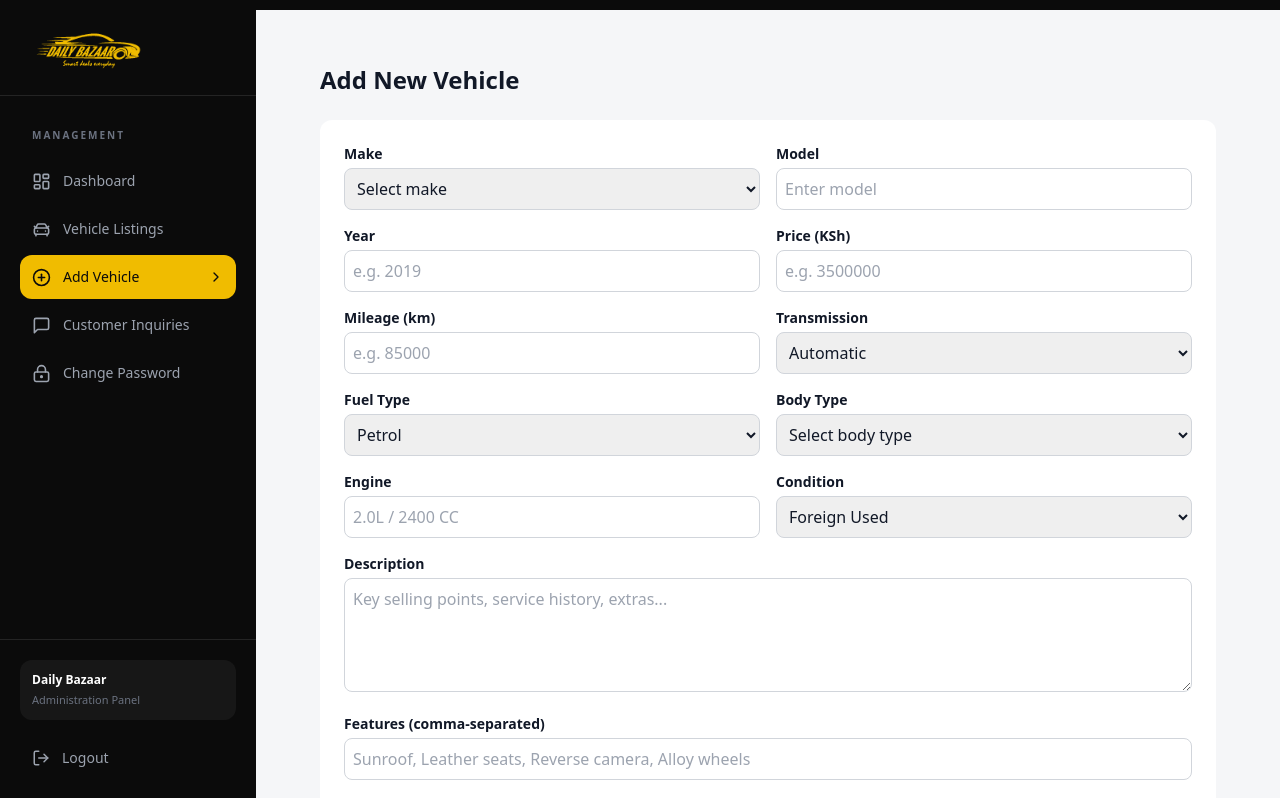
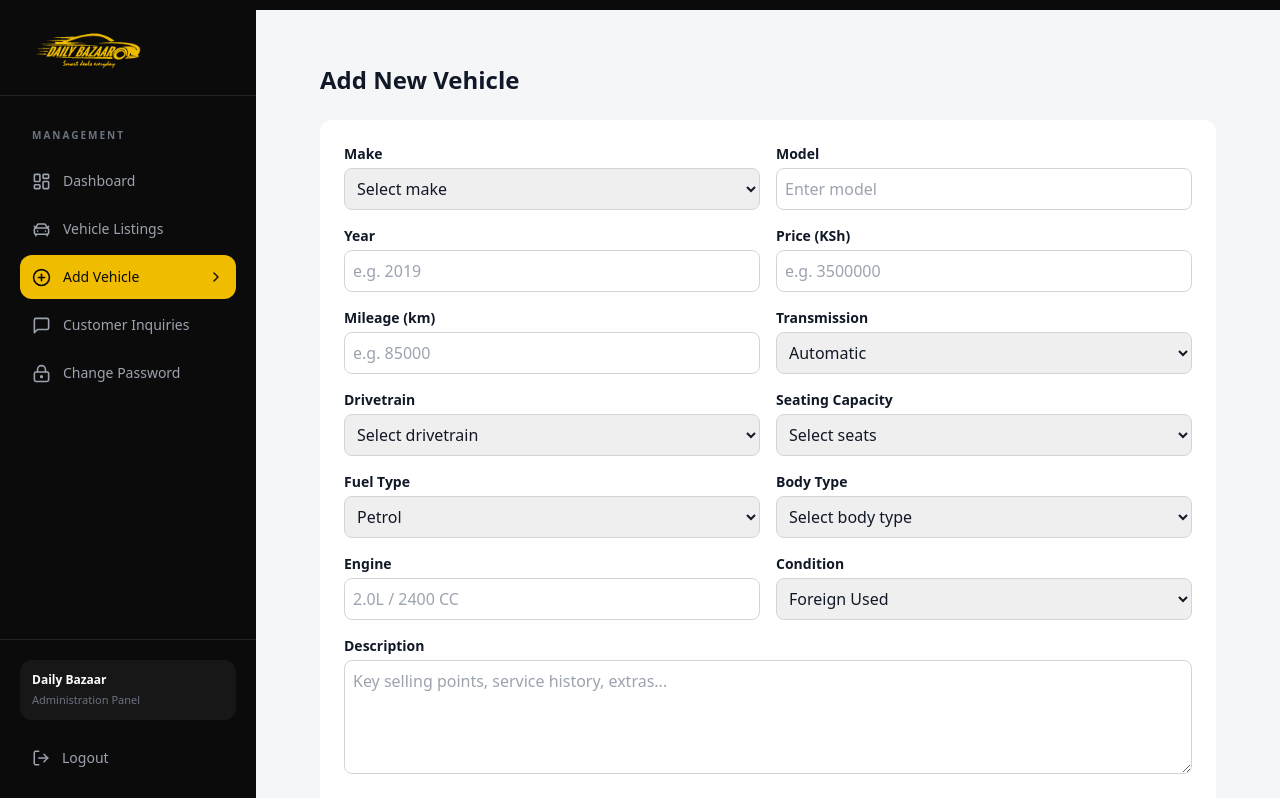
Before and after one commit to kiprotichon/dealership-nextjs, a Next.js app: page /admin/add-vehicle in a window 1280 px wide. Shown: the top 798 px of the page. Built offline with nearby package versions, Linux system fonts and the light colour scheme; sample sign-in values are in the browser's storage.

Commit message:
feat: add drivetrain and seating capacity fields to Vehicle model and forms

```diff
--- a/src/app/admin/add-vehicle/page.tsx
+++ b/src/app/admin/add-vehicle/page.tsx
@@ -96,6 +96,8 @@ export default function AddVehiclePage() {
         price: fd.get('price'),
         mileage: fd.get('mileage'),
         transmission: fd.get('transmission'),
+        drivetrain: fd.get('drivetrain'),
+        seats: fd.get('seats') ? Number(fd.get('seats')) : null,
         fuelType: fd.get('fuel_type'),
         bodyType: fd.get('body_type'),
         engine: fd.get('engine'),
@@ -193,6 +195,27 @@ export default function AddVehiclePage() {
               {TRANSMISSIONS.map(t => <option key={t}>{t}</option>)}
             </select>
           </Field>
+          <Field label="Drivetrain">
+          <select name="drivetrain" className="input" defaultValue="">
+             <option value="">Select drivetrain</option>
+             <option value="2WD">2WD</option>
+             <option value="4WD">4WD</option>
+             <option value="AWD">AWD</option>
+          </select>
+          </Field>
+
+          <Field label="Seating Capacity">
+                <select name="seats" className="input" defaultValue="">
+               <option value="">Select seats</option>
+              <option value="2">2 Seats</option>
+               <option value="4">4 Seats</option>
+               <option value="5">5 Seats</option>
+               <option value="7">7 Seats</option>
+               <option value="8">8 Seats</option>
+               <option value="9">9 Seats</option>
+               <option value="11">11+ Seats</option>
+          </select>
+       </Field>
           <Field label="Fuel Type">
             <select name="fuel_type" className="input">
               {FUEL_TYPES.map(t => <option key={t}>{t}</option>)}
--- a/src/app/api/upload/route.ts
+++ b/src/app/api/upload/route.ts
@@ -29,9 +29,9 @@ export async function POST(req: NextRequest) {
       );
     }
 
-    if (files.length > 10) {
+    if (files.length > 30) {
       return NextResponse.json(
-        { error: 'Maximum 10 images allowed' },
+        { error: 'Maximum 30 images allowed' },
         { status: 400 }
       );
     }
--- a/src/app/api/vehicles/id/[id]/route.ts
+++ b/src/app/api/vehicles/id/[id]/route.ts
@@ -3,8 +3,21 @@ import { prisma } from '@/lib/prisma';
 import { verifyAdminToken } from '@/lib/auth';
 
 const ALLOWED_FIELDS = [
-  'make', 'model', 'year', 'price', 'mileage', 'transmission', 'fuelType',
-  'bodyType', 'engine', 'condition', 'description', 'status', 'featured'
+  'make',
+  'model',
+  'year',
+  'price',
+  'mileage',
+  'transmission',
+  'drivetrain',
+  'seats',
+  'fuelType',
+  'bodyType',
+  'engine',
+  'condition',
+  'description',
+  'status',
+  'featured'
 ];
 
 // PUT /api/vehicles/id/[id]  (admin only - partial update)
--- a/src/app/api/vehicles/route.ts
+++ b/src/app/api/vehicles/route.ts
@@ -45,8 +45,8 @@ export async function POST(req: NextRequest) {
   try {
     const body = await req.json();
     const {
-      make, model, year, price, mileage, transmission, fuelType,
-      bodyType, engine, condition, description, featured, features, imageUrls
+  make, model, year, price, mileage, transmission, drivetrain, seats, fuelType,
+  bodyType, engine, condition, description, featured, features, imageUrls
     } = body;
 
     const slug = makeSlug(year, make, model);
@@ -55,7 +55,14 @@ export async function POST(req: NextRequest) {
       data: {
         make, model, year: Number(year), price: Number(price),
         mileage: mileage ? Number(mileage) : null,
-        transmission, fuelType, bodyType, engine, condition, description,
+        transmission,
+        drivetrain: drivetrain || null,
+        seats: seats ? Number(seats) : null,
+        fuelType,
+        bodyType,
+        engine,
+        condition,
+        description,
         featured: !!featured,
         slug,
         images: imageUrls?.length
--- a/src/app/page.tsx
+++ b/src/app/page.tsx
@@ -202,7 +202,7 @@ export default async function HomePage() {
       <section className="relative flex min-h-[620px] items-center overflow-hidden bg-[#0b0b0b] md:min-h-[700px]">
 
      <Image
-          src="/logos/hero.jpeg"
+          src="/hero.jpeg"
           alt="Vehicle available at Daily Bazaar"
           fill
           priority
@@ -224,7 +224,7 @@ export default async function HomePage() {
             </div>
 
             <h1 className="text-4xl font-black leading-tight tracking-tight text-white sm:text-5xl md:text-6xl lg:text-7xl">
-              Smart Deals Every Day.
+              Smart Deals Every Day
               <span className="block text-[#f0bc00]">
                BUY. SELL. DRIVE.
               </span>
```
Also changed, not shown: 1 other file (tests, documents, lock files or other folders).
